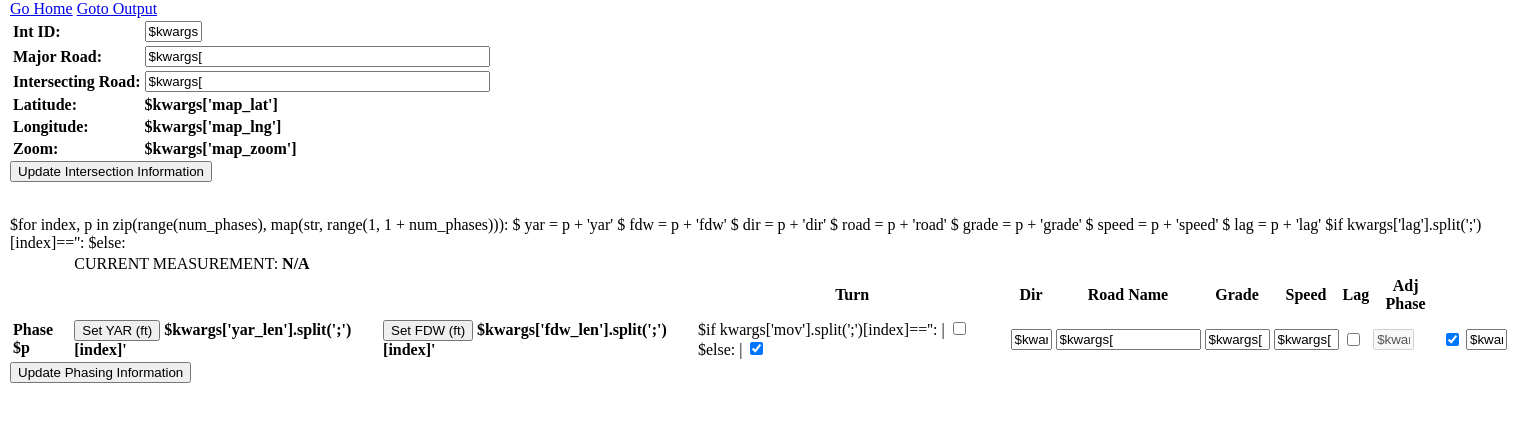
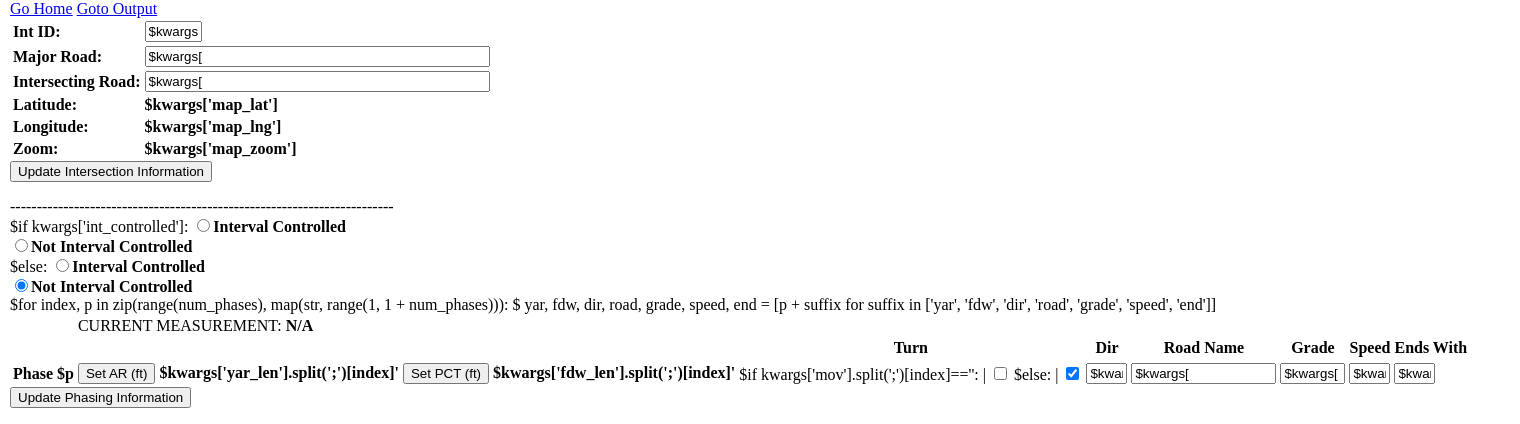
Before and after one commit to mwbond/clearanceDB, a Python web app: template templates/intersection.html in a window 1520 px wide. Shown: the part 626-1050 px from the top of the page. Before the commit the page ends 1009 px from the top, so only its background shows below. Run offline with Jinja, Linux system fonts and the light colour scheme; the template is opened without the code that fills it, so the values that code supplies are empty; some libraries are stand-ins or nearby versions.

Commit message:
need to add debug, fix end

```diff
--- a/config.py
+++ b/config.py
@@ -11,6 +11,7 @@
 			map_zoom text default '',
 			major text default '',
 			minor text default '',
+			int_controlled text default '',
 			yar_line default $,
 			fdw_line default $,
 			mov default $,
@@ -21,7 +22,7 @@
 			yar_len default $,
 			fdw_len default $,
 			min_walk default $,
-			lag default $)'''
+			end default $)'''
 
 c.execute(command.replace('$', default))
 conn.commit()
--- a/templates/intersection.html
+++ b/templates/intersection.html
@@ -209,20 +209,6 @@
 			}
 		}
 
-		function disableBox(index, p)
-		{
-			var lag = document.getElementById('lag');
-			var box = document.getElementById(p + 'lag');
-			if(box.disabled)
-				box.disabled = '';
-			else
-			{
-				box.disabled = 'disabled';
-				box.value = '';
-				lag.value = editList(lag.value, index, '');
-			}
-		}
-
 		function editList(string, index, value)
 		{
 			var split = string.split(';');
@@ -247,7 +233,7 @@
 			else if(elem_id=='speed')
 			{
 				num = parseFloat(value);
-				if(num >= 0 && num < 200 && (value % 1)==0)
+				if(num >= 0 && num < 200)
 				{
 					num = parseInt(num);
 					if(num.toString()==value)
@@ -255,7 +241,7 @@
 				}
 			}
 
-			else if(elem_id=='lag')
+			else if(elem_id=='end')
 			{
 				if(p!=value)
 				{
@@ -278,12 +264,12 @@
 		function updateTextBox(elem_id, index, p)
 		{
 			var textbox = document.getElementById(p + elem_id);
-			var list = document.getElementById(elem_id);
+			var hidden = document.getElementById(elem_id);
 			if(validate(elem_id, textbox.value, p))
-				list.value = editList(list.value, index, textbox.value);
+				hidden.value = editList(hidden.value, index, textbox.value);
 			else
 			{
-				textbox.value = list.value.split(';')[index];
+				textbox.value = hidden.value.split(';')[index];
 				alert('Invalid Input');
 			}
 		}
@@ -310,7 +296,7 @@
 			</table>
 			<input type='submit' value='Update Intersection Information' />
 		</form>
-		<br />
+		------------------------------------------------------------------------
 		<form name='phase_info' method='POST' action='update_intersection'>
 			<input type='hidden' id='int_id'	name='int_id'	value='$kwargs['int_id']' />
 			<input type='hidden' id='yar_line'	name='yar_line' value='$kwargs['yar_line']' />
@@ -322,27 +308,27 @@
 			<input type='hidden' id='dir'		name='dir'		value='$kwargs['dir']' />
 			<input type='hidden' id='yar_len'	name='yar_len'	value='$kwargs['yar_len']' />
 			<input type='hidden' id='fdw_len'	name='fdw_len'	value='$kwargs['fdw_len']' />
-			<input type='hidden' id='lag'		name='lag'		value='$kwargs['lag']' />
+			<input type='hidden' id='end'		name='end'		value='$kwargs['end']' />
 			<table>
+				$if kwargs['int_controlled']:
+					<input type="radio" name="int_controlled" value='on' checked><b>Interval Controlled</b></br>
+					<input type="radio" name="int_controlled" value=''><b>Not Interval Controlled</b></br>
+				$else:
+					<input type="radio" name="int_controlled" value='on'><b>Interval Controlled</b></br>
+					<input type="radio" name="int_controlled" value='' checked><b>Not Interval Controlled</b></br>
 				<tr><td /><td colspan='5'>CURRENT MEASUREMENT: <strong id='measurement'>N/A</strong></td></tr>
-				<tr style='text-align:center'><td /><td /><td /><td><b>Turn</b></td><td><b>Dir</b></td><td><b>Road Name</b></td><td><b>Grade</b></td><td><b>Speed</b></td><td><b>Lag</b></td><td><b>Adj Phase</b></td></tr>
+				<tr style='text-align:center'><td /><td /><td /><td><b>Turn</b></td><td><b>Dir</b></td><td><b>Road Name</b></td><td><b>Grade</b></td><td><b>Speed</b></td><td><b>Ends With</b></td></tr>
 			$for index, p in zip(range(num_phases), map(str, range(1, 1 + num_phases))):
-				$ yar = p + 'yar'
-				$ fdw = p + 'fdw'
-				$ dir = p + 'dir'
-				$ road = p + 'road'
-				$ grade = p + 'grade'
-				$ speed = p + 'speed'
-				$ lag = p + 'lag'
+				$ yar, fdw, dir, road, grade, speed, end = [p + suffix for suffix in ['yar', 'fdw', 'dir', 'road', 'grade', 'speed', 'end']]
 				<tr>
 				<tr>
 					<td><strong>Phase $p</strong></td>
 					<td>
-						<button type='button' onclick="updateForm('yar', $index, '$p')">Set YAR (ft)</button>
+						<button type='button' onclick="updateForm('yar', $index, '$p')">Set AR (ft)</button>
 						<b id='$yar'>$kwargs['yar_len'].split(';')[index]'</b>
 					</td>
 					<td>
-						<button type='button' onclick="updateForm('fdw', $index, '$p')">Set FDW (ft)</button>
+						<button type='button' onclick="updateForm('fdw', $index, '$p')">Set PCT (ft)</button>
 						<b id='$fdw'>$kwargs['fdw_len'].split(';')[index]'</b>
 					</td>
 					<td>
@@ -354,13 +340,8 @@
 					<td><input type='text' id='$dir' size='2' placeholder='Dir' maxlength=4 value='$kwargs['dir'].split(';')[index]' onBlur="updateTextBox('dir', $index, '$p')" /></td>
 					<td><input type='text' id='$road' size='15' placeholder='Road Name' value='$kwargs['road'].split(';')[index]' onBlur="updateTextBox('road', $index, '$p')" /></td>
 					<td><input type='text' id='$grade' size='5' placeholder='Grade (%)' value='$kwargs['grade'].split(';')[index]' onBlur="updateTextBox('grade', $index, '$p')" /></td>
-					<td><input type='text' id='$speed' size='5' id='$speed' placeholder='MPH' value='$kwargs['speed'].split(';')[index]' onBlur="updateTextBox('speed', $index, '$p')" /></td>
-				$if kwargs['lag'].split(';')[index]=='':
-					<td><input type=checkbox onClick="disableBox($index, '$p')" /></td>
-					<td><input type='text' id='$lag' size='2' placeholder='&Oslash' maxlength=2 value='$kwargs['lag'].split(';')[index]' disabled='disabled' onBlur="updateTextBox('lag', $index, '$p')" /></td>
-				$else:
-					<td><input type=checkbox onClick="disableBox($index, '$p')" checked /></td>
-					<td><input type='text' id='$lag' size='2' placeholder='&Oslash' maxlength=2 value='$kwargs['lag'].split(';')[index]' onBlur="updateTextBox('lag', $index, '$p')" /></td>
+					<td><input type='text' id='$speed' size='2' placeholder='MPH' maxlength=3 value='$kwargs['speed'].split(';')[index]' onBlur="updateTextBox('speed', $index, '$p')" /></td>
+					<td><input type='text' id='$end' size='2' placeholder='&Oslash' value='$kwargs['end'].split(';')[index]' onBlur="updateTextBox('end', $index, '$p')" /></td>
 				</tr>
 			</table>
 			<input type='submit' value='Update Phasing Information' />
```
Also changed, not shown: main.py (+31 -24 lines), templates/output.html (+20 -16 lines).
